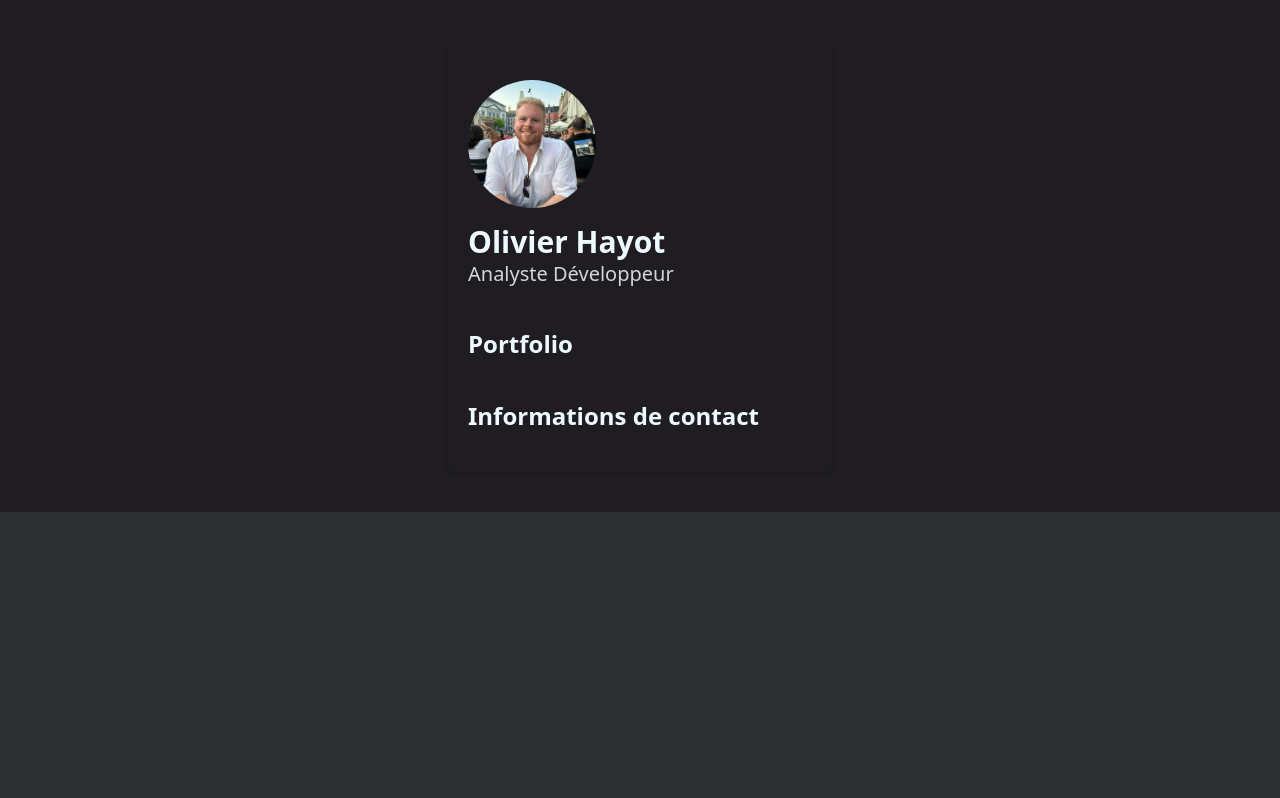
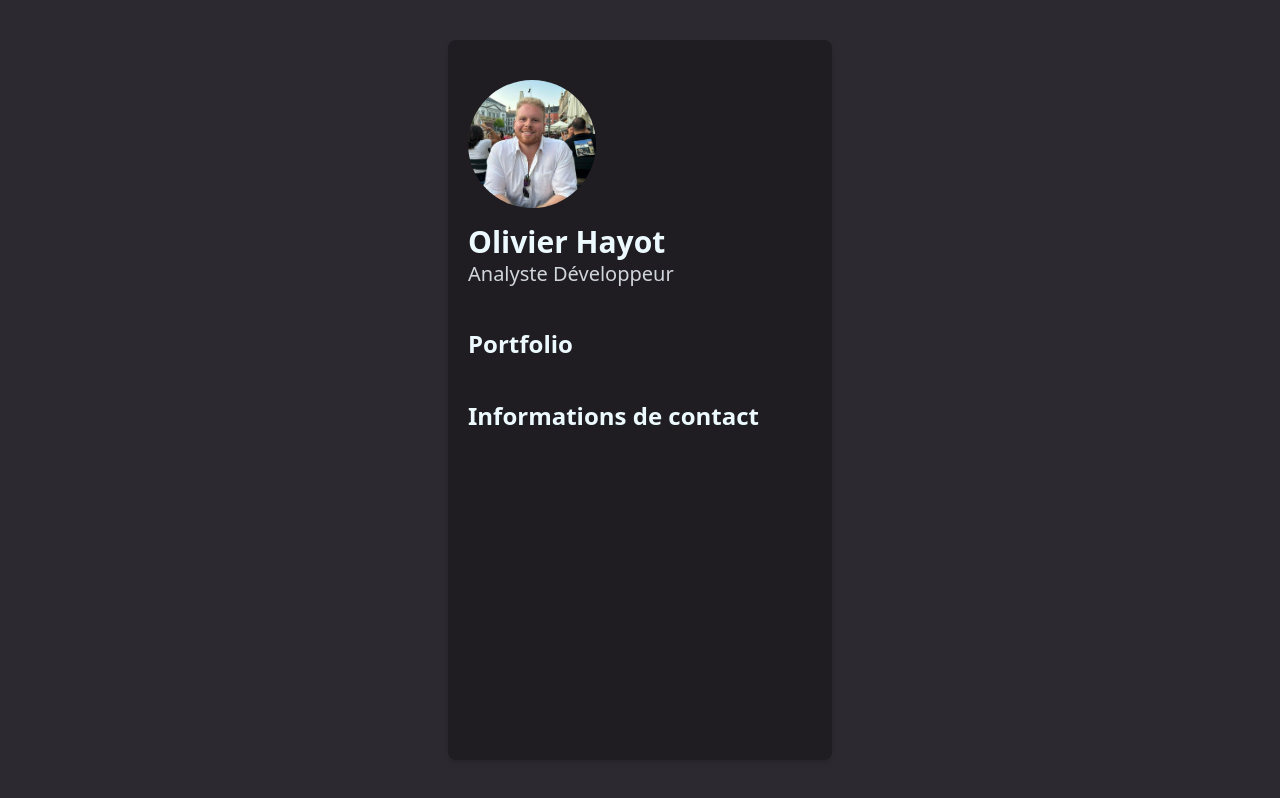
Before and after one commit to h0livier/taplink-like, a Nuxt app: page / in a window 1280 px wide. Built offline with nearby package versions, Linux system fonts and the light colour scheme.

Commit message:
changed bg style for mobile

```diff
--- a/pages/index.vue
+++ b/pages/index.vue
@@ -3,8 +3,8 @@ import { LinkBasic, LinkBrand } from '#components';
 import Title from '~/components/title.vue';
 </script>
 <template>
-    <main class="flex justify-center py-10 bg-[#1F1D21]">
-        <div class=" shadow-md rounded-lg pt-10 px-5 w-[95vw] md:w-[50vw] lg:w-[40vw] xl:w-[30vw]">
+    <main class="flex justify-center py-10 bg-[#1F1D21] md:bg-[#2C2A30] min-h-screen">
+        <div class="md:bg-[#1F1D21] shadow-md rounded-lg pt-10 px-5 w-[95vw] md:w-[50vw] lg:w-[40vw] xl:w-[30vw]">
             <div>
                 <div class="avatar">
                     <div class="w-32 rounded-full">
```
